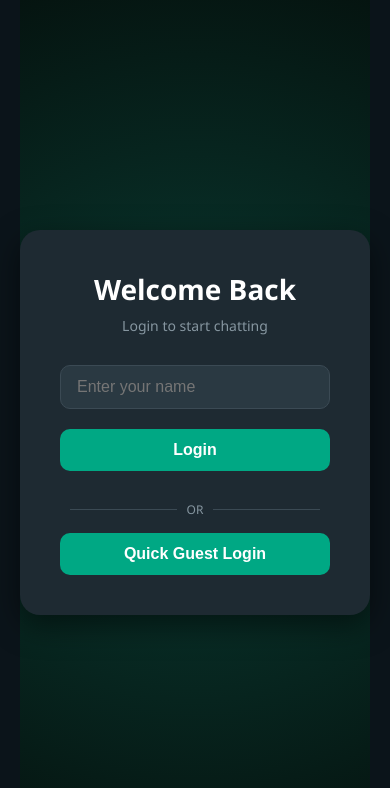
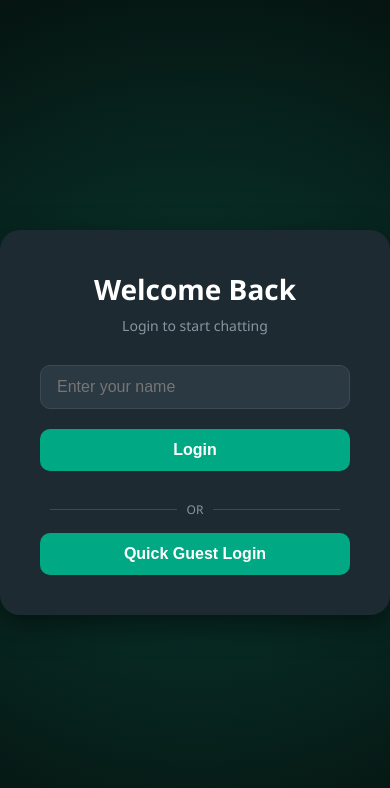
Before and after one commit to Premkumar2804/HBPA-CHAT, a React (Create React App) app in the folder frontend/: page / in a window 390 px wide. Shown: the top 788 px of the page. Built offline with nearby package versions, Linux system fonts and the light colour scheme; no server answers.

Commit message:
Added UI notification

```diff
--- a/frontend/src/components/Chat.css
+++ b/frontend/src/components/Chat.css
@@ -41,8 +41,7 @@
 .toast-container {
   position: absolute;
   top: 70px;
-  left: 50%;
-  transform: translateX(-50%);
+  right: 20px;
   z-index: 100;
   pointer-events: none;
 }
@@ -227,8 +226,16 @@
 }
 
 @media (max-width: 768px) {
+  .App {
+    padding: 0;
+    align-items: stretch;
+  }
+
   .chat-container {
     height: 100vh;
+    width: 100vw;
     max-width: 100%;
+    border-radius: 0;
+    box-shadow: none;
   }
 }
```
